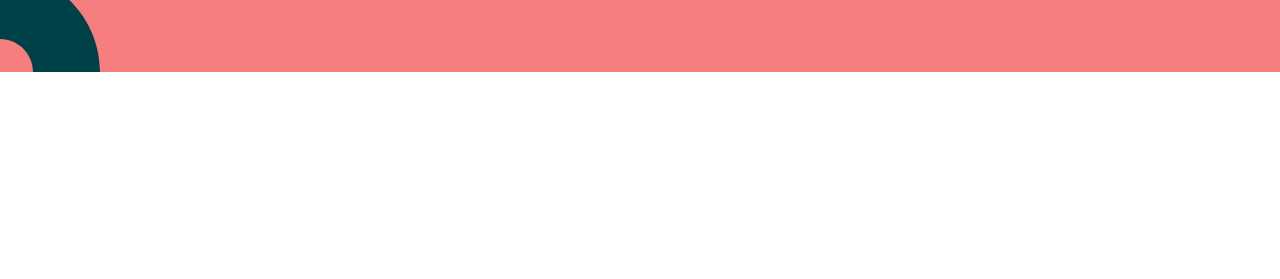
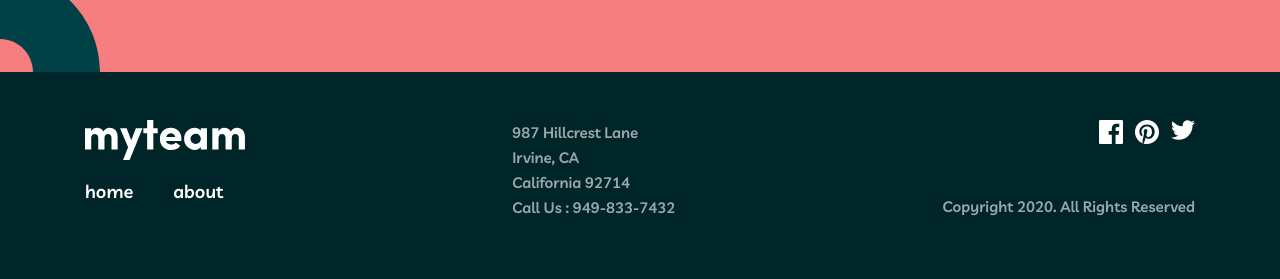
Before and after one commit to SattorovBehruz/myteamm, a plain HTML site: page about.html in a window 1280 px wide. Shown: the part 2434-2713 px from the top of the page. Before the commit the page ends 2506 px from the top, so only its background shows below. Drawn offline with Linux system fonts and the light colour scheme.

Commit message:
Add footer finish

```diff
--- a/about.html
+++ b/about.html
@@ -29,6 +29,7 @@
     </div>
   </header>
 
+  <main class="site-main">
     <section class="about-section">
       <div class="container">
         <div class="hero-about">
@@ -176,5 +177,49 @@
         </div>
       </div>
     </section>
+  </main>
+
+  <footer class="site_footer">
+    <div class="container">
+      <div class="footer_inner">
+        <div class="wrapper_footer_item">
+          <a href="" class="site_logo">
+            <img src="./images/myteamlogo.svg" alt="" class="site_logo_img">
+          </a>
+          <ul class="footer_list list_unstyle">
+            <li class="footer_item">
+              <a href="/" class="footer_link">home</a>
+            </li>
+            <li class="footer_item">
+              <a href="#" class="footer_link">about</a>
+            </li>
+          </ul>
+        </div>
+        <address class="footer_address">
+          987 Hillcrest Lane <br>Irvine, CA <br>California 92714 <br> Call Us : 949-833-7432
+        </address>
+        <div class="wrapper_footer_icon">
+          <ul class="footer_icon_list list_unstyle">
+            <li class="footer_icon_item">
+              <a href="#" class="footer_icon_link">
+                <img src="./images/facebook.svg" alt="facebook icon" class="footer_icon_img">
+              </a>
+            </li>
+            <li class="footer_icon_item">
+              <a href="#" class="footer_icon_link">
+                <img src="./images/path.svg" alt="path icon" class="footer_icon_img">
+              </a>
+            </li>
+            <li class="footer_icon_item">
+              <a href="#" class="footer_icon_link">
+                <img src="./images/twitter.svg" alt="twitter" class="footer_icon_img">
+              </a>
+            </li>
+          </ul>
+          <p class="footer_text">Copyright 2020. All Rights Reserved</p>
+        </div>
+      </div>
+    </div>
+  </footer>
 </body>
 </html>
```
Lines whose indentation alone changed are shown as unchanged.
